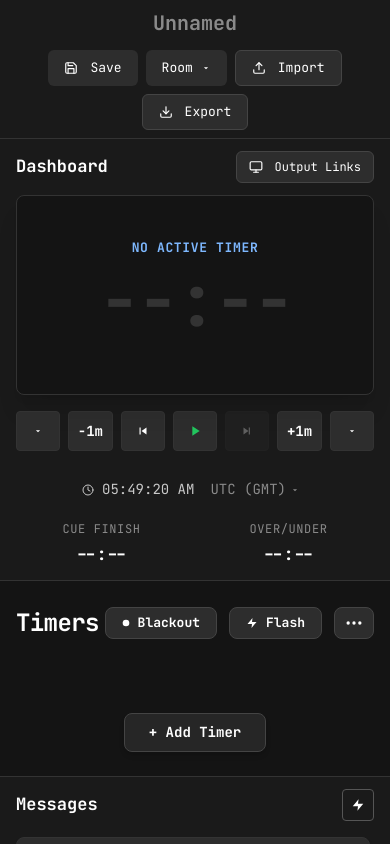
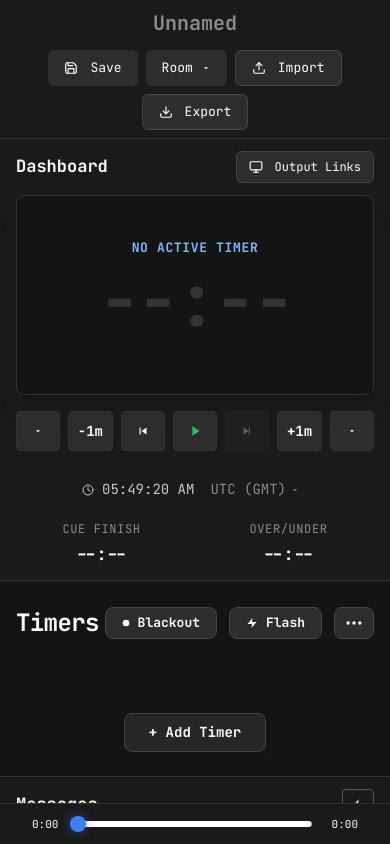
Before and after one commit to e1n7/stage-timer, a React (Vite) app: page / in a window 390 px wide. Shown: the top 844 px of the page. Built offline with nearby package versions, Linux system fonts and the light colour scheme.

Commit message:
Refactor dashboard layout for fixed header/footer and unified scrolling on mobile while preserving desktop stability

```diff
--- a/src/App.tsx
+++ b/src/App.tsx
@@ -1688,8 +1688,8 @@ function App() {
   ];
 
   return (
-    <div className="flex min-h-screen flex-col bg-[#1a1a1a] text-white antialiased overflow-y-auto lg:overflow-hidden lg:h-screen">
-      <header className="flex flex-col sm:flex-row items-center justify-between gap-3 px-3 py-2 border-b border-[#333] shrink-0">
+    <div className="flex h-screen flex-col bg-[#1a1a1a] text-white antialiased overflow-hidden">
+      <header className="flex flex-col sm:flex-row items-center justify-between gap-3 px-3 py-2 border-b border-[#333] shrink-0 z-20 bg-[#1a1a1a]">
         <input type="text" value={currentRoomName} onChange={(e) => setCurrentRoomName(e.target.value)} className="bg-transparent text-[20px] font-bold text-[#8a8a8a] outline-none focus:text-white transition-colors w-full sm:w-64 text-center sm:text-left" placeholder="Unnamed" />
         <div className="flex flex-wrap items-center justify-center gap-2">
           <button type="button" onClick={saveRoom} className="flex h-9 items-center gap-2 rounded-md bg-[#2d2d2d] px-4 text-[13px] text-white hover:bg-[#383838]"><IconSave className="mr-1" /> Save</button>
@@ -1744,8 +1744,8 @@ function App() {
         </div>
       </header>
 
-      <div className="flex flex-1 flex-col lg:flex-row overflow-visible lg:overflow-hidden">
-        <aside className="flex w-full lg:w-[380px] xl:w-[420px] shrink-0 flex-col border-b lg:border-b-0 lg:border-r border-[#333] px-4 py-3 lg:overflow-y-auto custom-scrollbar">
+      <div className="flex-1 overflow-y-auto lg:overflow-hidden flex flex-col lg:flex-row">
+        <aside className="flex w-full lg:w-[380px] xl:w-[420px] shrink-0 flex-col border-b lg:border-b-0 lg:border-r border-[#333] px-4 py-3 h-auto lg:h-full lg:overflow-y-auto custom-scrollbar">
           <div className="mb-3 flex items-center justify-between"><h2 className="text-[17px] font-bold text-white">Dashboard</h2><button type="button" onClick={openOutput} className="flex h-8 items-center gap-2 rounded-md border border-[#444] bg-[#2d2d2d] px-3 text-[12px] text-white hover:bg-[#383838]"><IconScreen className="mr-1" /> Output Links</button></div>
           <div className={`relative flex h-[200px] w-full flex-col items-center justify-center rounded-lg border border-[#333] bg-[#141414] p-4 shadow-xl transition-all duration-300 overflow-hidden shrink-0`}>
             {isBlackout && <div className="absolute inset-0 z-10 rounded-lg bg-black" />}
@@ -1938,7 +1938,7 @@ function App() {
           </div>
         </aside>
 
-        <main className="flex flex-1 flex-col px-4 sm:px-6 lg:px-10 py-6 bg-[#141414] lg:overflow-y-auto custom-scrollbar">
+        <main className="flex-1 flex flex-col px-4 sm:px-6 lg:px-10 py-6 bg-[#141414] h-auto lg:h-full lg:overflow-y-auto custom-scrollbar shrink-0 lg:shrink">
           <div className="mb-8 flex items-center justify-between">
             <h2 className="text-[24px] font-bold text-white tracking-tight">Timers</h2>
             <div className="flex items-center gap-3">
@@ -2022,7 +2022,7 @@ function App() {
           </div>
         </main>
 
-        <aside className="flex w-full lg:w-[340px] xl:w-[380px] shrink-0 flex-col border-t lg:border-t-0 lg:border-l border-[#333] px-4 py-3 lg:overflow-y-auto custom-scrollbar">
+        <aside className="flex w-full lg:w-[340px] xl:w-[380px] shrink-0 flex-col border-t lg:border-t-0 lg:border-l border-[#333] px-4 py-3 h-auto lg:h-full lg:overflow-y-auto custom-scrollbar">
           <div className="mb-4 flex items-center justify-between"><div className="flex items-center gap-3"><h2 className="text-[17px] font-bold text-white">Messages</h2></div><button type="button" onClick={() => { if (messageShownId) { flashMessage(messageShownId); } }} className="flex h-8 w-8 items-center justify-center rounded border border-[#555] bg-transparent text-white hover:bg-[#333]" title="Flash the currently shown message on Output"><IconFlash size={14} /></button></div>
           <DndContext sensors={sensors} collisionDetection={closestCenter} onDragEnd={handleMessageDragEnd} modifiers={[restrictToVerticalAxis]}>
             <SortableContext items={messages.map(m => m.id)} strategy={verticalListSortingStrategy}>
@@ -2052,7 +2052,7 @@ function App() {
         </aside>
       </div>
 
-      <footer className="flex items-center justify-between border-t border-[#333] bg-[#1a1a1a] px-4 py-2 text-[11px] text-[#666]">
+      <footer className="flex items-center justify-between border-t border-[#333] bg-[#1a1a1a] px-4 py-2 text-[11px] text-[#666] shrink-0 z-20">
         <div className="flex items-center gap-4"></div>
         {(() => {
           const durations = timerIds.map(id => {
```
